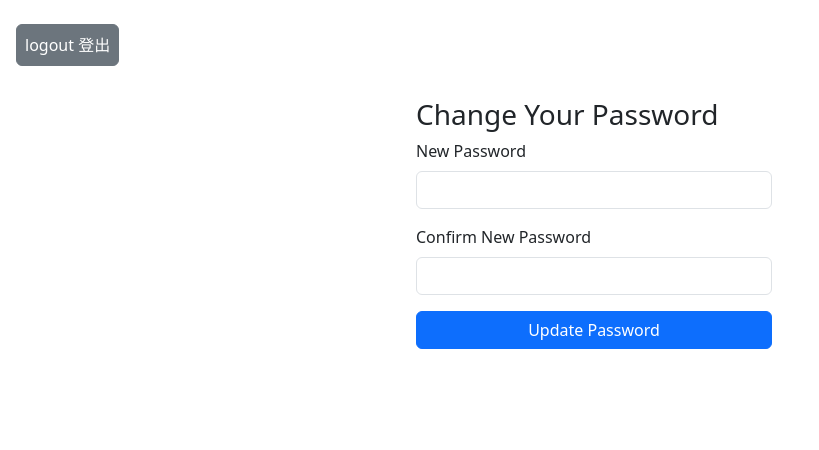
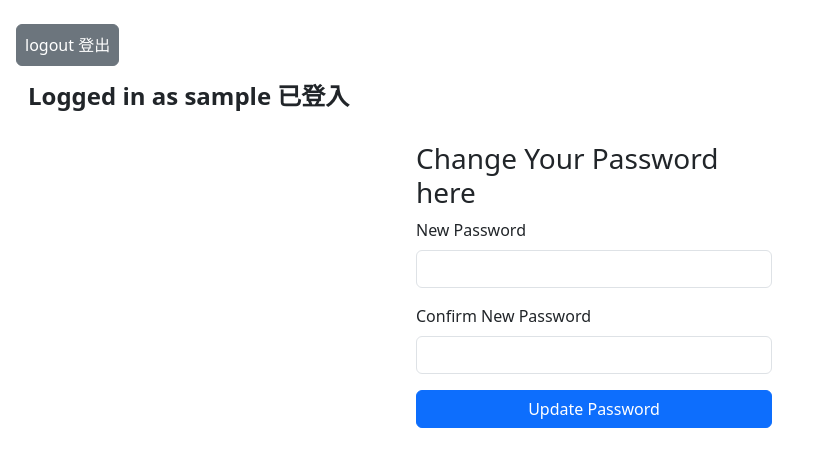
Before and after one commit to phili-ed/phili-ed, a Flask app: page /account in a window 1280 px wide. Shown: the part 58-508 px from the top of the page, without its empty margins (0-819 px from the left). Run offline with Flask 3, Linux system fonts and the light colour scheme; the visitor is signed in with stand-in values (Sample User, id 1); parts of the project's set-up code (start-up, migrations or seed data) failed here and were passed over; some libraries are stand-ins or nearby versions; some web fonts are replaced.

Commit message:
account page id

```diff
--- a/templates/account.html
+++ b/templates/account.html
@@ -6,12 +6,13 @@
 
 <div class="row m-2">
     <a class="btn btn-secondary m-2 p-2 w-auto" href="/logout">logout 登出</a>
+    <h4 class="fw-bold m-2"> Logged in as {{ current_user.username }} 已登入</h4>
 </div>
 
 <div class="container m-4">
     <div class="row justify-content-center">
         <div class="col-md-4">
-            <h3>Change Your Password</h3>
+            <h3>Change Your Password here</h3>
             <form action="{{ url_for('change_password') }}" method="POST">
                 <div class="mb-3">
                     <label class="form-label">New Password</label>
--- a/templates/index.html
+++ b/templates/index.html
@@ -7,7 +7,7 @@
 {% if not current_user.is_authenticated %}
     <a class="btn btn-info m-2" href="/login">log in to have more access</a>
 {% else %}
-    <h4 class="fw-bold">Welcome , {{ current_user.username }} . </h4>
+    <h4 class="fw-bold m-2">Welcome , {{ current_user.username }} . </h4>
 {% endif %}
 
     <div class="row">
```
